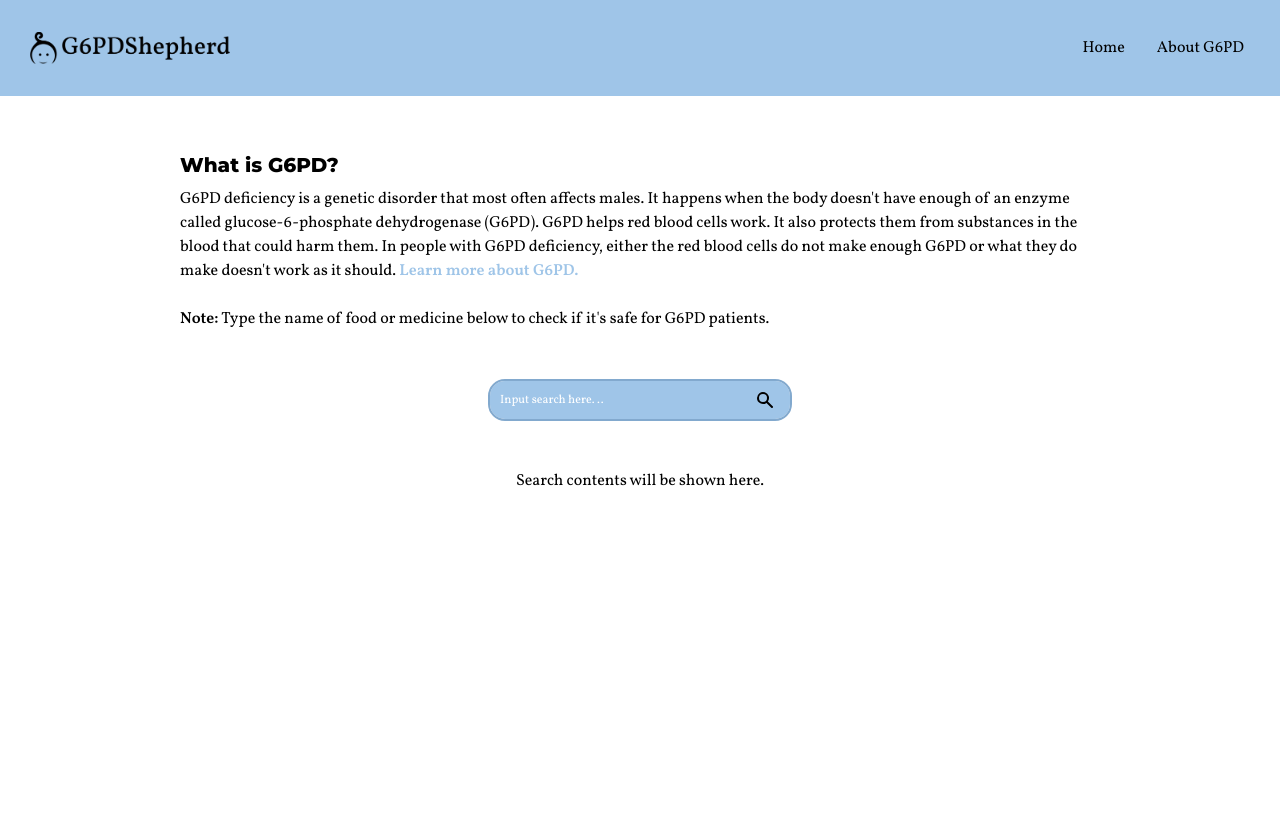
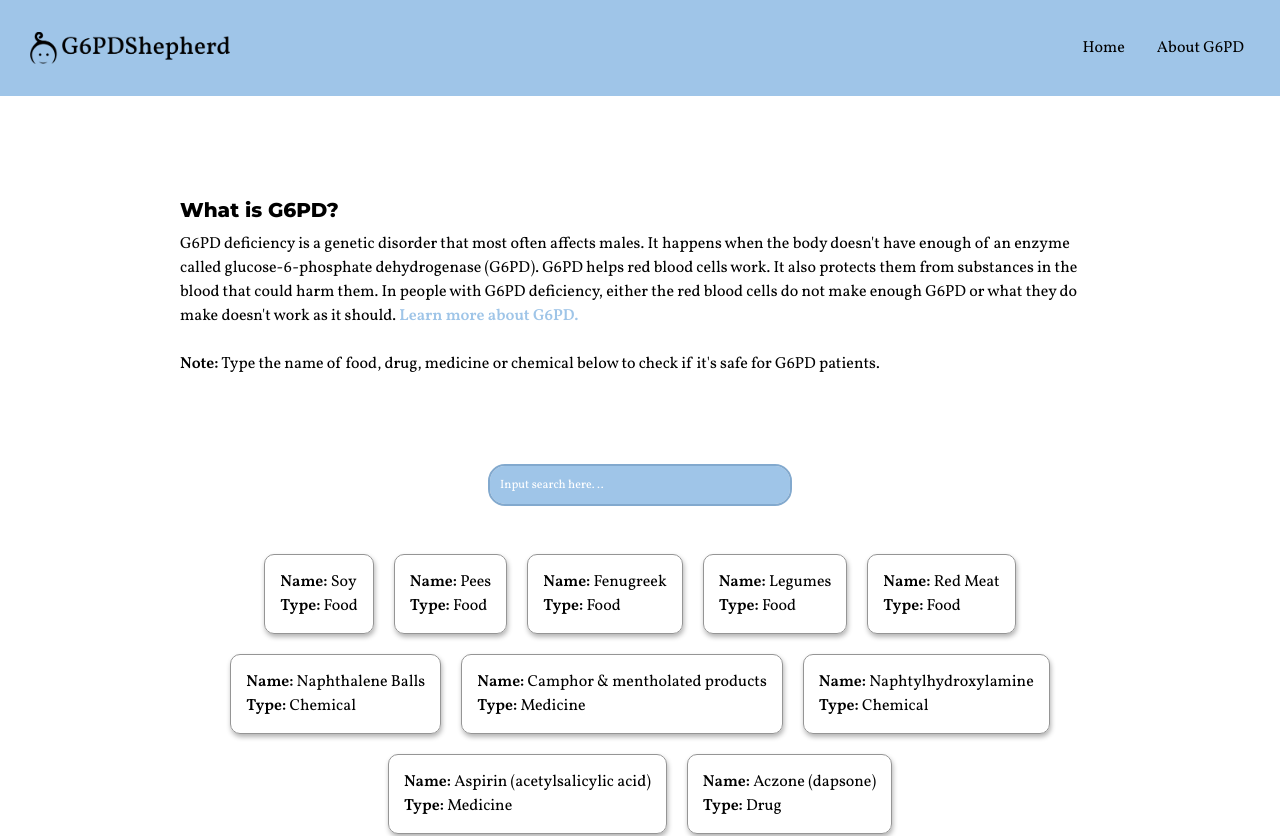
Before and after one commit to odycy21/G6PD-Shepherd, a React (Vite) app: page / in a window 1280 px wide. Shown: the top 836 px of the page. Built offline with nearby package versions, Linux system fonts and the light colour scheme; a web font is replaced by a local one.

Commit message:
updated home page, search bar, div contents

```diff
--- a/src/About.jsx
+++ b/src/About.jsx
@@ -3,10 +3,10 @@ import { NavLink } from "react-router-dom";
 const About = () => {
 
     return (
-        <div className="max-w-[1000px] mt-[-5px] py-10   mx-auto flex flex-col justify-center items-center">
+        <div className="max-w-[1000px] mt-[-5px] py-10  mx-auto flex flex-col justify-center items-center">
 
              <div className="p-20 lg:py-5 px-10 py-10">
-                   <h1 className='font-montserrat font-semibold text-xl pb-2'> What Is G6PD Deficiency? </h1>
+                   <p className='font-montserrat font-semibold text-xl pb-2'> What Is G6PD Deficiency? </p>
                     <p className="py-2">
                         G6PD deficiency is a genetic disorder that most often affects males. It happens when the body doesn't have enough of an enzyme called glucose-6-phosphate dehydrogenase (G6PD).
                         G6PD helps red blood cells work. It also protects them from substances in the blood that could harm them. In people with G6PD deficiency, either the red blood cells do not make enough G6PD or what they do make doesn't work as it should. <br />
@@ -19,7 +19,7 @@ const About = () => {
                     </p>
 
                     <div className="my-[20px]">
-                        <h2 className="font-montserrat font-semibold text-xl">Triggers of hemolysis in kids with G6PD deficiency include:</h2>
+                        <p className="font-montserrat font-semibold text-xl">Triggers of hemolysis in kids with G6PD deficiency include:</p>
                     <ul className="list-disc p-5">
                         <li> illness, such as bacterial and viral infections</li>
                         <li> some painkillers and fever-lowering drugs</li>
@@ -33,7 +33,7 @@ const About = () => {
 
                     <div className="my-[20px]">
 
-                        <h2 className="font-montserrat font-semibold text-xl">What Are the Signs & Symptoms of G6PD Deficiency?</h2>
+                        <p className="font-montserrat font-semibold text-xl">What Are the Signs & Symptoms of G6PD Deficiency?</p>
                         <p className="py-2">Most people with G6PD deficiency don't have any symptoms. Others might have symptoms of hemolytic anemia if many RBCs are destroyed.</p>
                         <p>These can include:</p>
 
@@ -53,31 +53,30 @@ const About = () => {
                     </div>
 
                     <div className="my-[20px]">
-                        <h2 className="font-montserrat font-semibold text-xl">What Causes G6PD Deficiency?</h2>
+                        <p className="font-montserrat font-semibold text-xl">What Causes G6PD Deficiency?</p>
                         <p className="py-2">G6PD deficiency is inherited. Children who have it are born with it because it was passed down in genes from one or both of the parents. The gene responsible for this condition is on the X chromosome .</p>
 
                     </div>
 
                     <div className="my-[20px]">
-                        <h2 className="font-montserrat font-semibold text-xl">Who Gets G6PD Deficiency?</h2>
+                        <p className="font-montserrat font-semibold text-xl">Who Gets G6PD Deficiency?</p>
                         <p className="py-2">G6PD deficiency is most common in males of African heritage. Many females of African heritage are carriers of G6PD deficiency. This means that they can pass the gene for the deficiency to their children but do not have symptoms.</p>
 
                     </div>
 
-
                     <div className="my-[20px]">
-                        <h2 className="font-montserrat font-semibold text-xl">How Is G6PD Deficiency Diagnosed?</h2>
+                        <p className="font-montserrat font-semibold text-xl">How Is G6PD Deficiency Diagnosed?</p>
                         <p className="py-2">G6PD deficiency often isn't found until a child gets symptoms. If doctors suspect G6PD deficiency, blood tests usually can confirm the diagnosis and rule out other causes of anemia.</p>
                         <p className="py-2">If you worry that your child might have G6PD deficiency, talk to your doctor about a screening test to check for it.</p>
                     </div>
 
                     <div className="my-[20px]">
-                        <h2 className="font-montserrat font-semibold text-xl">How Is G6PD Deficiency Treated?</h2>
+                        <p className="font-montserrat font-semibold text-xl">How Is G6PD Deficiency Treated?</p>
                         <p className="py-2">Treating G6PD deficiency symptoms is usually as simple as removing the trigger. Often, this means treating the infection or stopping the use of a drug. A child with severe anemia may need treatment in the hospital to get oxygen and fluids. Sometimes, a child also needs a transfusion of healthy blood cells.</p>
                     </div>
 
                     <div className="my-[20px]">
-                        <h2 className="font-montserrat font-semibold text-xl">What Can Parents Do?</h2>
+                        <p className="font-montserrat font-semibold text-xl">What Can Parents Do?</p>
                         <p className="py-2">The best way to care for a child with G6PD deficiency is to limit exposure to anything that triggers symptoms. Check with your doctor for instructions, and a list of medicines and other things that could be a problem for a child with G6PD deficiency..</p>
                         <p>With the right care, G6PD deficiency should not keep a child from living a healthy, active life.</p>
                     </div>
--- a/src/App.jsx
+++ b/src/App.jsx
@@ -3,7 +3,7 @@ import Navbar from "./Navbar";
 import About from "./About";
 import Home from "./Home";
 import Footer from "./Footer";
-import {  Routes, Route, Outlet } from 'react-router-dom';
+import {Routes, Route, Outlet } from 'react-router-dom';
 
 
 function App() {
--- a/src/Footer.jsx
+++ b/src/Footer.jsx
@@ -6,7 +6,7 @@ const Footer = () => {
     let currentDate =  new Date().getFullYear();
 
     return (
-            <div className="footer text-center my-auto text-xs pl-8 pr-8 pb-8 font-semi-bold">
+            <div className="footer bottom-0 text-center text-xs pl-8 pr-8 pb-8 font-semi-bold">
              ©{currentDate} - Develop by Bryan Osal
             </div>
      );
--- /dev/null
+++ b/src/Form.jsx
@@ -0,0 +1,40 @@
+import React, {useState} from "react";
+
+const Form = ({data}) => {
+
+const [search, setSearchItem] = useState('');
+console.log(search)
+    return (
+
+        <div>
+
+                <div className="searchContainer flex justify-center my-10">
+
+                    <div className="search">
+                        <input type="text" id="searchInput" placeholder="Input search here. .." onChange={(e) => {
+                        setSearchItem(e.target.value)
+                        }}/>
+                    </div>
+
+                </div>
+
+                <div className="max-w-[1080px] flex flex-wrap flex-col justify-center sm:flex-row md:flex-row mx-auto">
+                    {data.filter((item) => {
+                        return search.toLowerCase() === ''
+                        ? item
+                        : item.name.includes(search)
+                        || item.name.toLowerCase().includes(search)
+                        || item.name.toUpperCase().includes(search);
+                    }).map((item) => (
+
+                        <ul className="item-container" key={item.id}>
+                            <li><b>Name:</b> {item.name}</li>
+                            <li><b>Type:</b> {item.type}</li>
+                        </ul>
+                    ))}
+                </div>
+        </div>
+     );
+}
+
+export default Form;
--- a/src/Home.jsx
+++ b/src/Home.jsx
@@ -1,19 +1,17 @@
 
 import { NavLink } from 'react-router-dom';
 import './index.css';
-import Searchbar from './Searchbar';
-import MainContainer from './MainContainer';
-
+import Form from './Form.jsx';
+import {data} from './db/data.js';
 
 
 
 const Home = () => {
-
     return (
-        <div className="max-w-[1000px] mt-[-5px] py-10  h-screen mx-auto  justify-center items-center">
+        <div className="max-w-[1000px] py-20 mx-auto my-auto justify-center items-center">
 
             <div className="p-20 lg:py-5 px-10 py-10">
-                <h1 className='font-montserrat font-semibold text-xl pb-2'> What is G6PD?</h1>
+                <p className='font-montserrat font-semibold text-xl pb-2'> What is G6PD?</p>
                 <p>
                     G6PD deficiency is a genetic disorder that most often affects males. It happens when the body doesn't have enough of an enzyme called glucose-6-phosphate dehydrogenase (G6PD).
                     G6PD helps red blood cells work. It also protects them from substances in the blood that could harm them. In people with G6PD deficiency, either the red blood cells do not make enough G6PD or what they do make doesn't work as it should.
@@ -21,14 +19,11 @@ const Home = () => {
 
                     <br /> <br />
 
-                    <p> <b>Note:</b> Type the name of food or medicine below to check if it's safe for G6PD patients. </p>
-
-                    <div className='flex justify-center'>
-                        <Searchbar/>
-                    </div>
+                    <p> <b>Note:</b> Type the name of food, drug, medicine or chemical below to check if it's safe for G6PD patients. </p>
 
                     <div className='my-[50px] flex justify-center'>
-                        <MainContainer/>
+
+                        <Form data = {data}/>
                     </div>
                 </p>
 
--- a/src/MainContainer.jsx
+++ /dev/null
@@ -1,10 +0,0 @@
-const MainContainer = () => {
-    return (
-        <div>
-            <h2>Search contents will be shown here. </h2>
-        </div>
-
-      );
-}
-
-export default MainContainer;
--- a/src/api/axios.js
+++ /dev/null
@@ -1,5 +0,0 @@
-import axios from "axios";
-
-export const api = axios.create({
-    baseURL: ''
-})
--- /dev/null
+++ b/src/db/data.js
@@ -0,0 +1,53 @@
+
+ export const data = [
+    {
+        "id": 1,
+        "name": "Soy",
+        "type": "Food"
+    },
+    {
+        "id": 2,
+        "name": "Pees",
+        "type": "Food"
+    },
+    {
+        "id": 3,
+        "name": "Fenugreek",
+        "type": "Food"
+    },
+    {
+        "id": 4,
+        "name": "Legumes",
+        "type": "Food"
+    },
+    {
+        "id": 5,
+        "name": "Red Meat",
+        "type": "Food"
+    },
+    {
+        "id": 6,
+        "name": "Naphthalene Balls",
+        "type": "Chemical"
+    },
+    {
+        "id": 7,
+        "name": "Camphor & mentholated products",
+        "type": "Medicine"
+    },
+    {
+        "id": 8,
+        "name": "Naphtylhydroxylamine",
+        "type": "Chemical"
+    },
+    {
+        "id": 9,
+        "name": "Aspirin (acetylsalicylic acid)",
+        "type": "Medicine"
+    },
+    {
+        "id": 10,
+        "name": "Aczone (dapsone)",
+        "type": "Drug"
+    }
+]
--- a/src/index.css
+++ b/src/index.css
@@ -25,13 +25,8 @@ body{
 }
 
 
-.main-container{
-    display: flex;
-    justify-content: center;
-    margin: 50px 20px 0 20px;
-}
 
-.search-container input{
+.search input{
     padding: 10px;
     border-radius: 15px;
     width: 300px;
@@ -39,7 +34,7 @@ body{
     background-color: #9fc5e8;
     outline: 2px solid#82a9ce;
     font-size: 12px;
-
+    margin: 0 auto;
 }
 
 input::placeholder {
@@ -75,12 +70,11 @@ input::placeholder {
 }
 
 .footer{
+    margin-top: auto;
     background-color: #9fc5e8;
     box-shadow: 1px 3px 5px rgba(0, 0, 0, 0.3);
     padding: 30px 10px 20px 0;
     text-align: center;
-    max-width: 100%;
-    margin: 0 auto;
     border-bottom: 1px solid #8cb9e3;
 }
 
@@ -95,3 +89,15 @@ input::placeholder {
     font-weight: 600;
 
 }
+
+.item-container{
+    padding: 15px 15px;
+    margin: 10px 10px;
+    border: 1px solid rgb(149, 149, 149);
+    border-radius: 10px ;
+    box-shadow: 1px 3px 5px rgba(0, 0, 0, 0.3);
+  }
+
+  .item-container:hover{
+    box-shadow: 1px 3px 5px rgba(0, 0, 0, 0.5);
+  }
```
